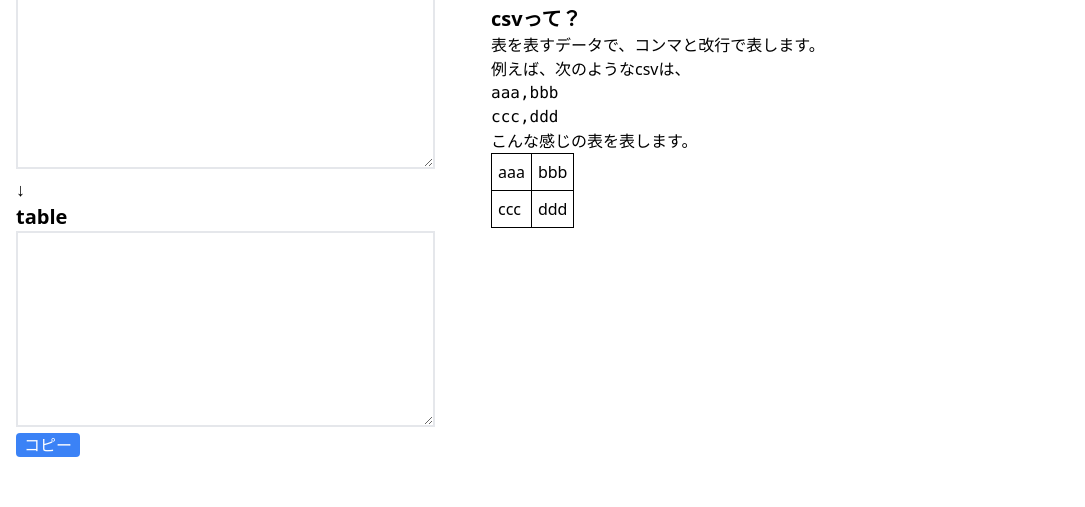
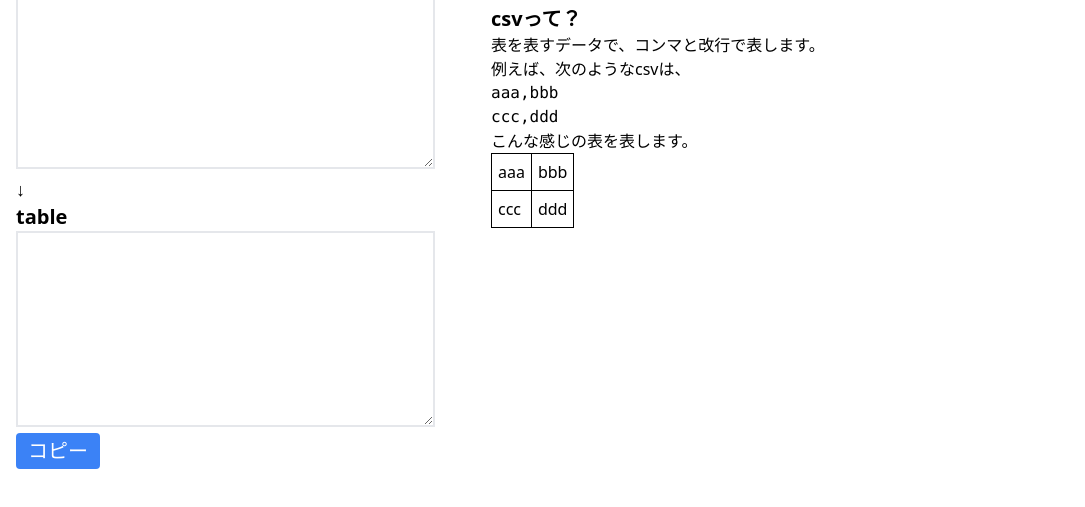
Before and after one commit to hal1127/hal1127.github.io, a website built with webpack: page csv-to-textbl/index.html in a window 1280 px wide. Shown: the part 87-594 px from the top of the page, without its empty margins (0-1085 px from the left). Built offline with nearby package versions, Linux system fonts and the light colour scheme.

Commit message:
Update index.html

```diff
--- a/csv-to-textbl/index.html
+++ b/csv-to-textbl/index.html
@@ -15,8 +15,9 @@
       <span class="text-lg">↓</span>
       <h2 class="text-xl font-bold">table</h2>
       <textarea id="tbl" class="border-2 font-mono" cols="40" rows="8"></textarea><br>
-      <button id="copy" class="bg-blue-500 text-white px-2 rounded" data-clipboard-target="#tbl">コピー</button>
+      <button id="copy" class="bg-blue-500 text-white text-xl px-3 py-1 rounded" data-clipboard-target="#tbl">コピー</button>
     </main>
+
     <div class="ml-4">
       <p class="mt-3">
         latexのtableを楽に作れないものかと思って作ったサイトです。<br>
```
